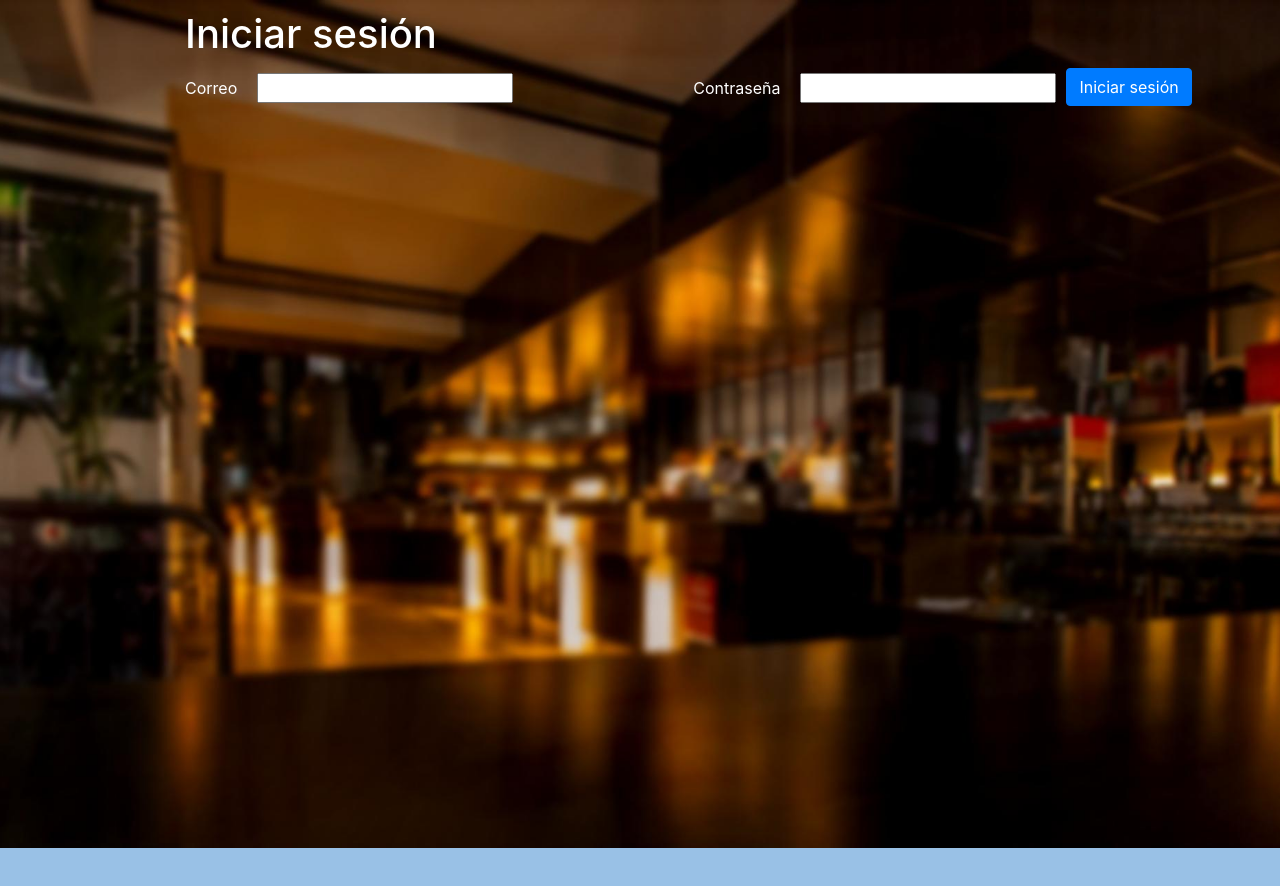
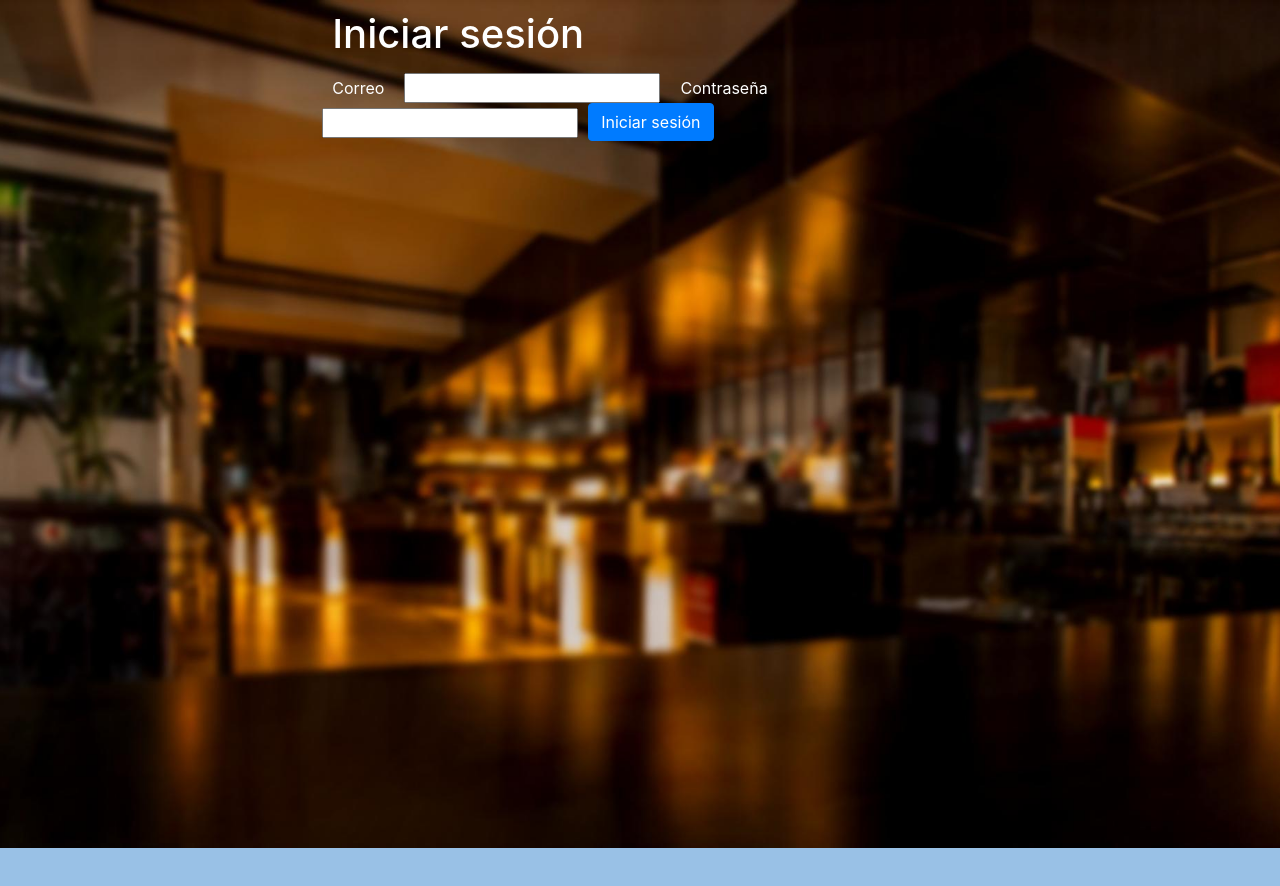
Before and after one commit to CataReygadasG/RestauranteXXI, a React (Create React App) app: page / in a window 1280 px wide. Shown: the top 886 px of the page. Built offline with nearby package versions, Linux system fonts and the light colour scheme; no server answers.

Commit message:
ventana principal estilo

```diff
--- a/src/style.css
+++ b/src/style.css
@@ -1,19 +1,20 @@
 .text-center {
   text-align: initial !important;
   margin-top: 10px;
-  margin-left: 11px;
+  margin-left: 10px;
 }
 
 .text-secondary {
   color: white !important;
-  margin-left: 170px;
+
 }
-
+/*max-width*/
 .container {
   height: 800px;
   width: auto;
   max-width: 100%;
   position: relative;
+  max-width: 52%;
 }
 
 label {
@@ -38,7 +39,7 @@ textarea {
   color: #fff;
   background-color: #007bff;
   border-color: #007bff;
-  margin-top: -5px;
+
 
 }
 
```
